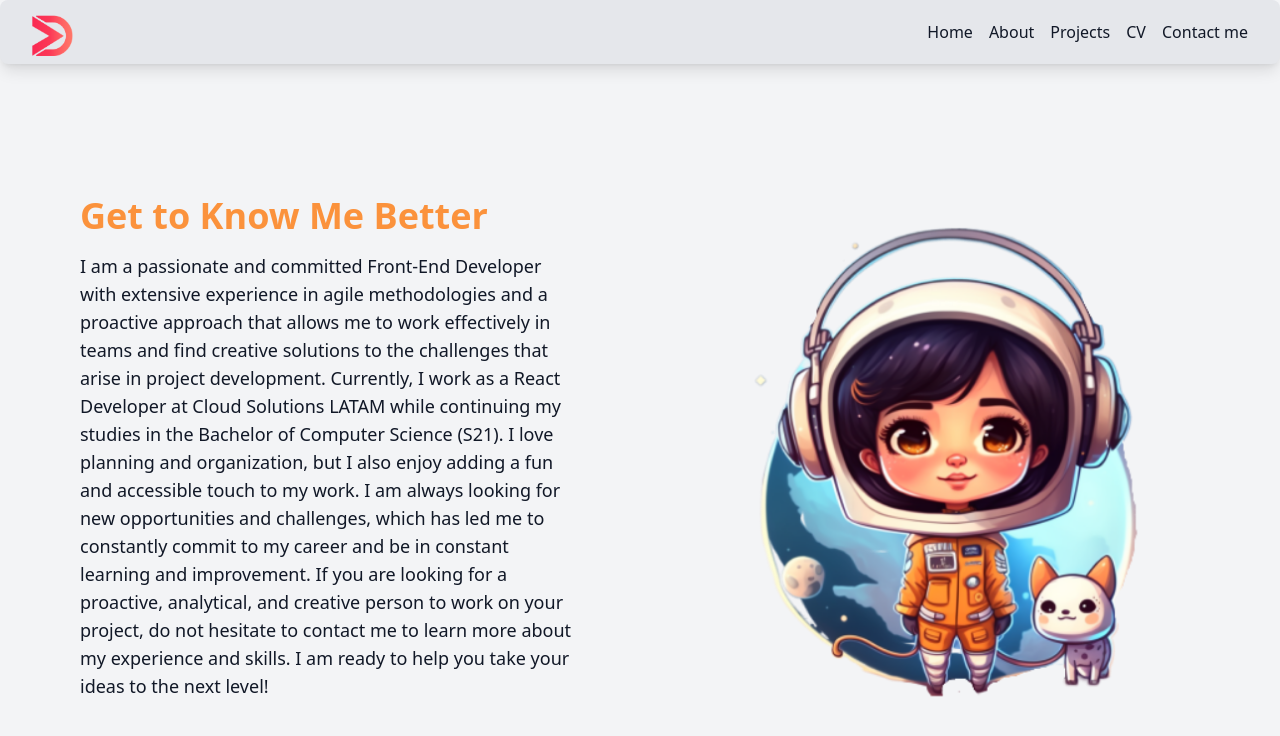
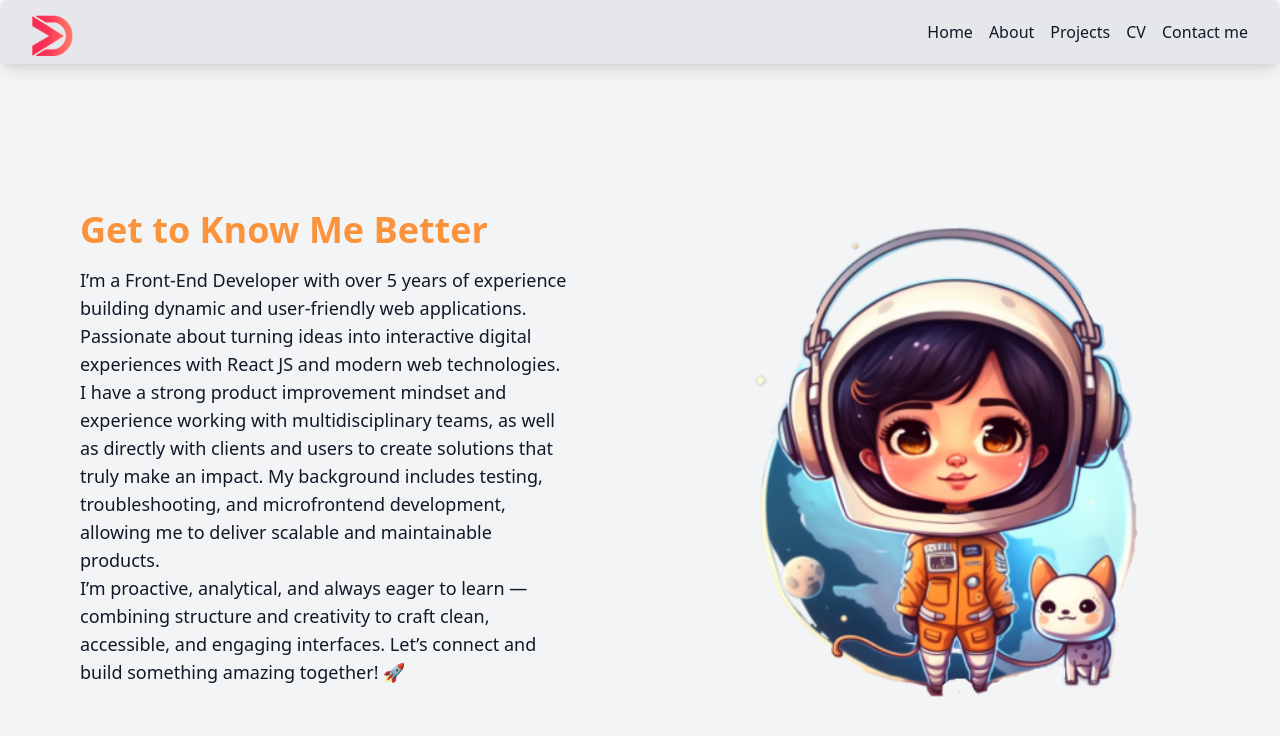
Before and after one commit to DaianaArena/my-portfolio-v2, a Next.js app: page /about in a window 1280 px wide. Shown: the top 736 px of the page. Built offline with nearby package versions, Linux system fonts and the light colour scheme.

Commit message:
Updated CV and About page content to reflect enhanced experience and skills, including a more concise and engaging description of professional background and current role.

```diff
--- a/src/app/about/page.tsx
+++ b/src/app/about/page.tsx
@@ -20,7 +20,11 @@ export default function About () {
           Get to Know Me Better
           </h1>
           <p className="text-sm text-center lg:text-left md:text-sm lg:text-lg mb-8 text-gray-900">
-          I am a passionate and committed Front-End Developer with extensive experience in agile methodologies and a proactive approach that allows me to work effectively in teams and find creative solutions to the challenges that arise in project development. Currently, I work as a React Developer at Cloud Solutions LATAM while continuing my studies in the Bachelor of Computer Science (S21). I love planning and organization, but I also enjoy adding a fun and accessible touch to my work. I am always looking for new opportunities and challenges, which has led me to constantly commit to my career and be in constant learning and improvement. If you are looking for a proactive, analytical, and creative person to work on your project, do not hesitate to contact me to learn more about my experience and skills. I am ready to help you take your ideas to the next level!
+            I’m a Front-End Developer with over 5 years of experience building dynamic and user-friendly web applications. Passionate about turning ideas into interactive digital experiences with React JS and modern web technologies.
+            <br />
+            I have a strong product improvement mindset and experience working with multidisciplinary teams, as well as directly with clients and users to create solutions that truly make an impact. My background includes testing, troubleshooting, and microfrontend development, allowing me to deliver scalable and maintainable products.
+            <br />
+            I’m proactive, analytical, and always eager to learn — combining structure and creativity to craft clean, accessible, and engaging interfaces. Let’s connect and build something amazing together! 🚀
           </p>
 
 
```
Also changed, not shown: 1 other file (tests, documents, lock files or other folders).
